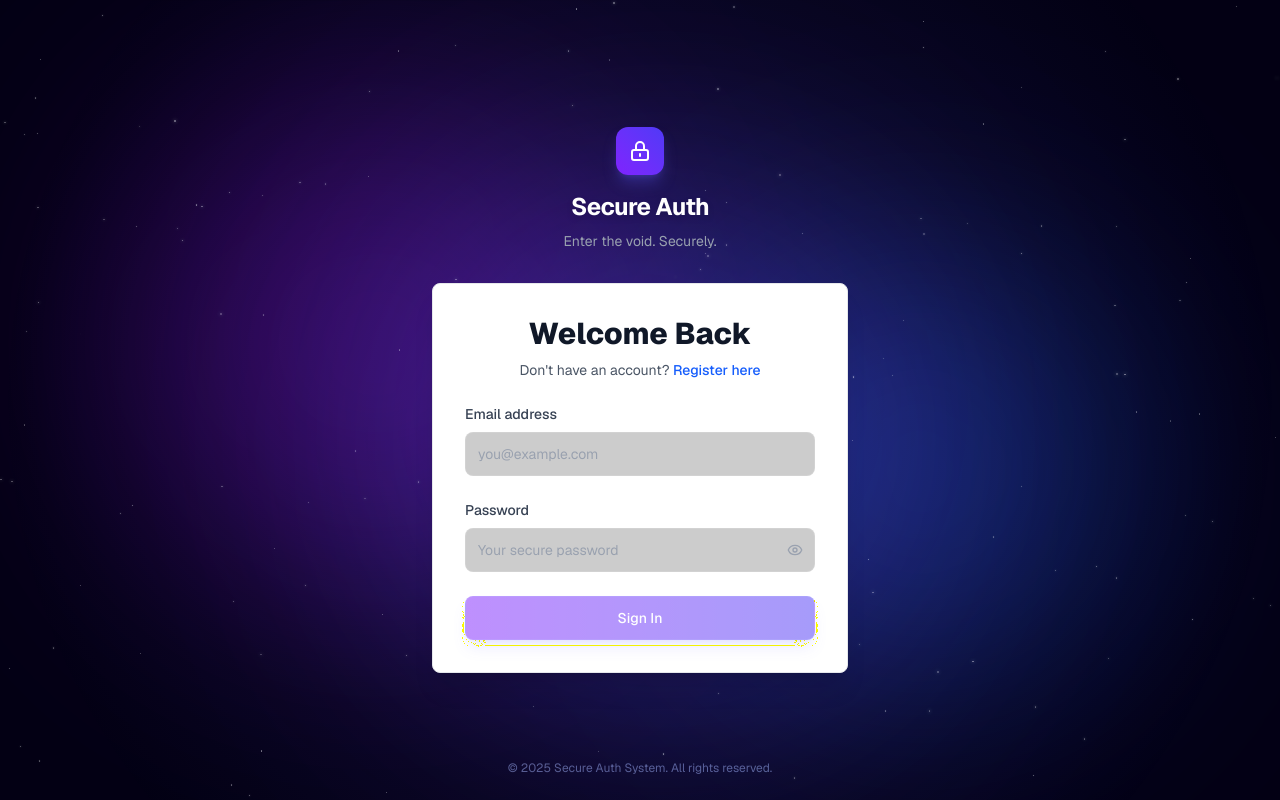
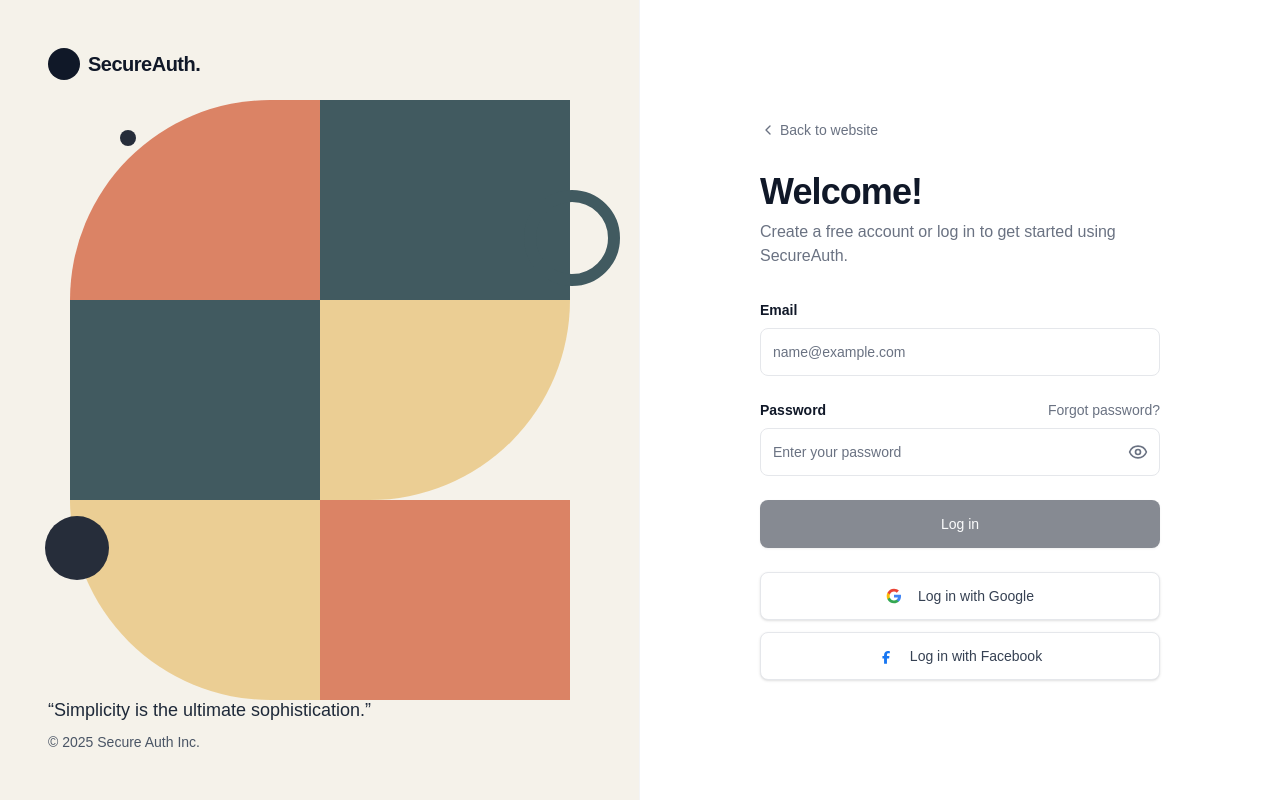
Before and after one commit to DineshBalaS/secure-auth-system, a Next.js app in the folder secure-auth-system/: page /login in a window 1280 px wide. Built offline with nearby package versions, Linux system fonts and the light colour scheme.

Commit message:
not safe to reset, WIP

```diff
--- a/secure-auth-system/app/(auth)/layout.tsx
+++ b/secure-auth-system/app/(auth)/layout.tsx
@@ -1,5 +1,4 @@
 import React from "react";
-import { NebulaBackground } from "@/components/ui/nebula-background";
 
 export default function AuthLayout({
   children,
@@ -7,46 +6,58 @@
   children: React.ReactNode;
 }) {
   return (
-    <div className="relative min-h-screen w-full flex items-center justify-center overflow-hidden font-sans text-gray-100">
-      {/* 1. Background Layer */}
-      <NebulaBackground />
+    <div className="w-full min-h-screen lg:grid lg:grid-cols-2">
+      {/* LEFT COLUMN: Geometric Art (Hidden on Mobile) */}
+      <div className="hidden lg:relative lg:flex lg:flex-col lg:items-center lg:justify-center bg-[#F5F2EA] overflow-hidden border-r border-gray-100">
+        {/* Geometric Composition Container */}
+        <div className="relative w-full h-full p-12 flex flex-col justify-between z-10">
+          {/* Branding Top Left */}
+          <div className="flex items-center gap-2 font-bold text-xl text-gray-900 tracking-tight">
+            <div className="w-8 h-8 rounded-full bg-gray-900" />
+            SecureAuth.
+          </div>
 
-      {/* 2. Content Layer */}
-      <div className="relative z-10 w-full max-w-md px-4 py-8">
-        {/* Optional: Project Logo / Branding Header */}
-        <div className="mb-8 text-center">
-          <div className="inline-flex items-center justify-center h-12 w-12 rounded-xl bg-gradient-to-tr from-violet-600 to-indigo-600 shadow-lg shadow-indigo-500/30 mb-4">
-            {/* Simple Logo Icon */}
-            <svg
-              className="w-6 h-6 text-white"
-              fill="none"
-              stroke="currentColor"
-              viewBox="0 0 24 24"
-            >
-              <path
-                strokeLinecap="round"
-                strokeLinejoin="round"
-                strokeWidth={2}
-                d="M12 15v2m-6 4h12a2 2 0 002-2v-6a2 2 0 00-2-2H6a2 2 0 00-2 2v6a2 2 0 002 2zm10-10V7a4 4 0 00-8 0v4h8z"
-              />
-            </svg>
+          {/* Art Piece Center */}
+          <div className="absolute inset-0 flex items-center justify-center pointer-events-none opacity-90">
+            <div className="relative w-[500px] h-[600px] grid grid-cols-2 grid-rows-3 gap-0">
+              {/* Row 1 */}
+              <div className="bg-[#D97757] rounded-tl-full" />
+              <div className="bg-[#2E4A52]" />
+
+              {/* Row 2 */}
+              <div className="bg-[#2E4A52]" />
+              <div className="bg-[#EBCB8B] rounded-br-full" />
+
+              {/* Row 3 */}
+              <div className="bg-[#EBCB8B] rounded-bl-full" />
+              <div className="bg-[#D97757]" />
+
+              {/* Decorative Floating Circles */}
+              <div className="absolute top-[15%] right-[-10%] w-24 h-24 border-[12px] border-[#2E4A52] rounded-full" />
+              <div className="absolute bottom-[20%] left-[-5%] w-16 h-16 bg-gray-900 rounded-full" />
+              <div className="absolute top-[5%] left-[10%] w-4 h-4 bg-gray-900 rounded-full" />
+            </div>
           </div>
-          <h1 className="text-2xl font-bold tracking-tight text-white drop-shadow-md">
-            Secure Auth
-          </h1>
-          <p className="text-sm text-gray-400 mt-2">
-            Enter the void. Securely.
-          </p>
+
+          {/* Quote / Footer Bottom */}
+          <div className="relative z-20">
+            <blockquote className="space-y-2">
+              <p className="text-lg font-medium text-gray-800">
+                &ldquo;Simplicity is the ultimate sophistication.&rdquo;
+              </p>
+              <footer className="text-sm text-gray-600 font-medium">
+                &copy; {new Date().getFullYear()} Secure Auth Inc.
+              </footer>
+            </blockquote>
+          </div>
         </div>
-
-        {/* 3. The Form Container */}
-        {children}
       </div>
 
-      {/* 4. Footer / Copyright (Optional) */}
-      <div className="absolute bottom-6 text-center text-xs text-gray-600 mix-blend-plus-lighter">
-        &copy; {new Date().getFullYear()} Secure Auth System. All rights
-        reserved.
+      {/* RIGHT COLUMN: Form Container */}
+      <div className="flex items-center justify-center py-12 px-4 sm:px-6 lg:px-8 bg-white">
+        <div className="mx-auto flex w-full flex-col justify-center space-y-6 sm:w-[400px]">
+          {children}
+        </div>
       </div>
     </div>
   );
--- a/secure-auth-system/app/globals.css
+++ b/secure-auth-system/app/globals.css
@@ -12,29 +12,12 @@
   --font-mono: var(--font-geist-mono);
 }
 
-@theme {
-  --animate-blob: blob 7s infinite;
-
-  @keyframes blob {
-    0% {
-      transform: translate(0px, 0px) scale(1);
-    }
-    33% {
-      transform: translate(30px, -50px) scale(1.1);
-    }
-    66% {
-      transform: translate(-20px, 20px) scale(0.9);
-    }
-    100% {
-      transform: translate(0px, 0px) scale(1);
-    }
-  }
-}
-
 @media (prefers-color-scheme: dark) {
   :root {
-    --background: #0a0a0a;
-    --foreground: #ededed;
+    /* Enforce light mode aesthetic even in system dark mode */
+    /* to strictly match the reference image's print design */
+    --background: #ffffff;
+    --foreground: #171717;
   }
 }
 
@@ -42,4 +25,6 @@
   background: var(--background);
   color: var(--foreground);
   font-family: Arial, Helvetica, sans-serif;
+  -webkit-font-smoothing: antialiased;
+  -moz-osx-font-smoothing: grayscale;
 }
--- a/secure-auth-system/components/auth/login-form.tsx
+++ b/secure-auth-system/components/auth/login-form.tsx
@@ -4,7 +4,7 @@
 import { zodResolver } from "@hookform/resolvers/zod";
 import Link from "next/link";
 import { useRouter } from "next/navigation";
-import { AlertTriangle, CheckCircle } from "lucide-react";
+import { AlertTriangle, CheckCircle, ChevronLeft } from "lucide-react";
 
 // Import Schema and Types
 import { LoginSchema, type LoginInput } from "@/lib/validations";
@@ -108,26 +108,32 @@
   const alertMessage = getAlertMessage(message);
 
   return (
-    <div className="bg-white dark:bg-gray-900 shadow-xl rounded-lg p-8 space-y-6 border border-gray-200 dark:border-gray-700">
-      <div className="text-center space-y-2">
-        <h2 className="text-3xl font-extrabold text-gray-900 dark:text-white">
-          Welcome Back
-        </h2>
-        <p className="text-sm text-gray-600 dark:text-gray-400">
-          Don't have an account?{" "}
+    <div className="w-full space-y-8">
+      {/* Top Navigation */}
+      <div className="flex items-center">
         <Link
-            href="/register"
-            className="font-medium text-blue-600 hover:text-blue-500 dark:text-blue-400 dark:hover:text-blue-300"
+          href="/"
+          className="group flex items-center text-sm font-medium text-gray-500 hover:text-gray-900 transition-colors"
         >
-            Register here
+          <ChevronLeft className="mr-1 h-4 w-4 transition-transform group-hover:-translate-x-1" />
+          Back to website
         </Link>
+      </div>
+
+      {/* Header Section */}
+      <div className="space-y-2 text-left">
+        <h1 className="text-4xl font-bold tracking-tight text-gray-900">
+          Welcome!
+        </h1>
+        <p className="text-base text-gray-500">
+          Create a free account or log in to get started using SecureAuth.
         </p>
       </div>
 
       {/* Success/Info Alert (e.g. redirected from Register) */}
       {alertMessage && (
         <div
-          className="flex items-center gap-3 rounded-md border border-green-400 bg-green-50 p-3 text-sm text-green-700 dark:bg-green-900/20 dark:border-green-600 dark:text-green-400"
+          className="flex items-center gap-3 rounded-md border border-green-200 bg-green-50 p-3 text-sm text-green-700"
           role="alert"
         >
           <CheckCircle className="h-5 w-5 flex-shrink-0" />
@@ -138,7 +144,7 @@
       {/* Global Server Error Alert */}
       {errors.root?.serverError?.message && (
         <div
-          className="flex items-center gap-3 rounded-md border border-red-400 bg-red-50 p-3 text-sm text-red-700 dark:bg-red-900/20 dark:border-red-600 dark:text-red-400"
+          className="flex items-center gap-3 rounded-md border border-red-200 bg-red-50 p-3 text-sm text-red-700"
           role="alert"
         >
           <AlertTriangle className="h-5 w-5 flex-shrink-0" />
@@ -151,45 +157,49 @@
         <div className="space-y-2">
           <label
             htmlFor="email"
-            className="block text-sm font-medium text-gray-700 dark:text-gray-300"
+            className="block text-sm font-bold text-gray-900"
           >
-            Email address
+            Email
           </label>
           <Input
             id="email"
             type="email"
             autoComplete="email"
-            placeholder="you@example.com"
+            placeholder="name@example.com"
             {...register("email")}
             aria-invalid={!!errors.email}
           />
           {errors.email && (
-            <p className="text-sm text-red-600 dark:text-red-400">
-              {errors.email.message}
-            </p>
+            <p className="text-sm text-red-600">{errors.email.message}</p>
           )}
         </div>
 
         {/* Password Field */}
         <div className="space-y-2">
+          <div className="flex items-center justify-between">
             <label
               htmlFor="password"
-            className="block text-sm font-medium text-gray-700 dark:text-gray-300"
+              className="block text-sm font-bold text-gray-900"
             >
               Password
             </label>
+            <Link
+              href="/forgot-password"
+              className="text-sm font-medium text-gray-500 hover:text-gray-900 underline-offset-4 hover:underline"
+            >
+              Forgot password?
+            </Link>
+          </div>
           <Input
             id="password"
             type="password"
             autoComplete="current-password"
-            placeholder="Your secure password"
+            placeholder="Enter your password"
             {...register("password")}
             aria-invalid={!!errors.password}
           />
           {errors.password && (
-            <p className="text-sm text-red-600 dark:text-red-400">
-              {errors.password.message}
-            </p>
+            <p className="text-sm text-red-600">{errors.password.message}</p>
           )}
         </div>
 
@@ -200,8 +210,44 @@
           isLoading={isSubmitting}
           disabled={!isValid || isSubmitting}
         >
-          Sign In
+          Log in
         </Button>
+        {/* Social Logins */}
+        <div className="space-y-3">
+          <Button variant="outline" className="w-full relative" type="button">
+            {/* Google Icon SVG */}
+            <svg className="mr-2 h-4 w-4" viewBox="0 0 24 24">
+              <path
+                d="M22.56 12.25c0-.78-.07-1.53-.2-2.25H12v4.26h5.92c-.26 1.37-1.04 2.53-2.21 3.31v2.77h3.57c2.08-1.92 3.28-4.74 3.28-8.09z"
+                fill="#4285F4"
+              />
+              <path
+                d="M12 23c2.97 0 5.46-.98 7.28-2.66l-3.57-2.77c-.98.66-2.23 1.06-3.71 1.06-2.86 0-5.29-1.93-6.16-4.53H2.18v2.84C3.99 20.53 7.7 23 12 23z"
+                fill="#34A853"
+              />
+              <path
+                d="M5.84 14.09c-.22-.66-.35-1.36-.35-2.09s.13-1.43.35-2.09V7.07H2.18C1.43 8.55 1 10.22 1 12s.43 3.45 1.18 4.93l2.85-2.22.81-.62z"
+                fill="#FBBC05"
+              />
+              <path
+                d="M12 5.38c1.62 0 3.06.56 4.21 1.64l3.15-3.15C17.45 2.09 14.97 1 12 1 7.7 1 3.99 3.47 2.18 7.07l3.66 2.84c.87-2.6 3.3-4.53 6.16-4.53z"
+                fill="#EA4335"
+              />
+            </svg>
+            Log in with Google
+          </Button>
+          <Button variant="outline" className="w-full relative" type="button">
+            {/* Facebook Icon SVG */}
+            <svg
+              className="mr-2 h-4 w-4 text-[#1877F2]"
+              fill="currentColor"
+              viewBox="0 0 24 24"
+            >
+              <path d="M9.101 23.691v-7.98H6.627v-3.667h2.474v-1.58c0-4.085 2.848-5.978 5.817-5.978.952 0 1.904.07 2.856.208v3.25h-1.96c-1.986 0-2.37.944-2.37 2.33v1.77h3.693l-.48 3.667h-3.213v7.98H9.101Z" />
+            </svg>
+            Log in with Facebook
+          </Button>
+        </div>
       </form>
     </div>
   );
--- a/secure-auth-system/components/ui/button.tsx
+++ b/secure-auth-system/components/ui/button.tsx
@@ -1,30 +1,28 @@
-"use client"; // Required for framer-motion in a UI component if strictly separating
+"use client";
 
 import * as React from "react";
 import { Slot } from "@radix-ui/react-slot";
 import { cva, type VariantProps } from "class-variance-authority";
 import { cn } from "@/lib/utils";
-import { motion, HTMLMotionProps } from "framer-motion";
+import { motion } from "framer-motion";
 
 const buttonVariants = cva(
-  "inline-flex items-center justify-center gap-2 whitespace-nowrap rounded-lg text-sm font-medium transition-all focus-visible:outline-none focus-visible:ring-1 focus-visible:ring-ring disabled:pointer-events-none disabled:opacity-50 [&_svg]:pointer-events-none [&_svg]:size-4 [&_svg]:shrink-0",
+  "inline-flex items-center justify-center gap-2 whitespace-nowrap rounded-lg text-sm font-medium transition-colors focus-visible:outline-none focus-visible:ring-2 focus-visible:ring-gray-900 disabled:pointer-events-none disabled:opacity-50 [&_svg]:pointer-events-none [&_svg]:size-4 [&_svg]:shrink-0",
   {
     variants: {
       variant: {
-        default:
-          "bg-gradient-to-r from-violet-600 to-indigo-600 text-white shadow-lg shadow-indigo-500/25 hover:shadow-indigo-500/50 hover:from-violet-500 hover:to-indigo-500 border border-indigo-400/20",
-        destructive:
-          "bg-red-500/10 text-red-400 border border-red-500/50 hover:bg-red-500/20 shadow-[0_0_10px_rgba(239,68,68,0.2)]",
+        default: "bg-gray-900 text-gray-50 hover:bg-gray-900/90 shadow-sm", // Solid Black (Primary)
+        destructive: "bg-red-500 text-gray-50 hover:bg-red-500/90 shadow-sm",
         outline:
-          "border border-white/10 bg-white/5 hover:bg-white/10 hover:text-white text-gray-200 backdrop-blur-sm",
-        secondary: "bg-white/10 text-white hover:bg-white/20 backdrop-blur-md",
-        ghost: "hover:bg-white/5 hover:text-white text-gray-300",
-        link: "text-violet-400 underline-offset-4 hover:underline",
+          "border border-gray-200 bg-white shadow-sm hover:bg-gray-50 hover:text-gray-900 text-gray-700", // Social Buttons Style
+        secondary: "bg-gray-100 text-gray-900 hover:bg-gray-100/80",
+        ghost: "hover:bg-gray-100 hover:text-gray-900",
+        link: "text-gray-900 underline-offset-4 hover:underline",
       },
       size: {
-        default: "h-11 px-6 py-2",
+        default: "h-12 px-4 py-2", // Matching height to Input (h-12)
         sm: "h-9 rounded-md px-3",
-        lg: "h-12 rounded-md px-8 text-base",
+        lg: "h-14 rounded-md px-8 text-base",
         icon: "h-10 w-10",
       },
     },
@@ -35,11 +33,11 @@
   }
 );
 
-// Combine Framer Motion props with HTML Button props
-type ButtonProps = React.ButtonHTMLAttributes<HTMLButtonElement> &
+type ButtonProps = Omit<React.ComponentProps<typeof motion.button>, "ref"> &
   VariantProps<typeof buttonVariants> & {
     asChild?: boolean;
     isLoading?: boolean;
+    children?: React.ReactNode;
   };
 
 const Button = React.forwardRef<HTMLButtonElement, ButtonProps>(
@@ -55,21 +53,29 @@
     },
     ref
   ) => {
-    // If asChild is true, we strictly use Slot (no animation wrapper in this simplified version for Radix comp)
-    // But for the design requested, we usually want the motion.button.
+    // If asChild is used (e.g. wrapping a Link), we don't use Framer Motion
+    if (asChild) {
+      return (
+        <Slot
+          className={cn(buttonVariants({ variant, size, className }))}
+          ref={ref}
+          {...(props as any)}
+        >
+          {children}
+        </Slot>
+      );
+    }
 
-    const Comp = asChild ? Slot : motion.button;
-
+    // Standard button uses Framer Motion for tactile feedback
     return (
-      // @ts-ignore - framer motion types with polymorphism can be tricky, casting for safety
-      <Comp
+      <motion.button
         ref={ref}
         className={cn(buttonVariants({ variant, size, className }))}
-        whileHover={{ scale: 1.02 }}
-        whileTap={{ scale: 0.96 }}
+        whileHover={{ scale: 1.01 }}
+        whileTap={{ scale: 0.98 }}
         disabled={isLoading || props.disabled}
-        {...(asChild ? {} : { type: props.type || "button" })} // Motion button needs type explicit if not provided
-        {...props}
+        type={props.type || "button"}
+        {...props} // Framer Motion types are compatible here
       >
         {isLoading && (
           <svg
@@ -94,7 +100,7 @@
           </svg>
         )}
         {children}
-      </Comp>
+      </motion.button>
     );
   }
 );
--- a/secure-auth-system/components/ui/input.tsx
+++ b/secure-auth-system/components/ui/input.tsx
@@ -4,7 +4,7 @@
 
 export interface InputProps
   extends React.InputHTMLAttributes<HTMLInputElement> {
-  name: string;
+  name: string; // Enforce name for form handling
 }
 
 const Input = React.forwardRef<HTMLInputElement, InputProps>(
@@ -24,19 +24,18 @@
           type={displayedType}
           className={cn(
             // Layout & Base
-            "flex h-11 w-full rounded-lg px-3 py-2 text-sm transition-all duration-300",
-            // Glass / Transparent Style
-            "bg-black/20 border border-white/10 text-white placeholder:text-gray-400",
-            "backdrop-blur-sm",
-            // Hover State
-            "hover:bg-black/30 hover:border-white/20",
-            // Focus State (The Glow)
-            "focus-visible:outline-none focus-visible:ring-1 focus-visible:ring-violet-500",
-            "focus-visible:border-violet-500/50 focus-visible:bg-black/40",
-            "focus-visible:shadow-[0_0_15px_rgba(139,92,246,0.3)]",
-            // Disabled
+            "flex h-12 w-full rounded-lg px-3 py-2 text-sm transition-all duration-200",
+
+            // Visual Style: Clean White & Gray
+            "bg-white border border-gray-200 text-gray-900 placeholder:text-gray-500",
+
+            // Focus State: High Contrast Black Ring (No Glow)
+            "focus-visible:outline-none focus-visible:ring-2 focus-visible:ring-gray-900 focus-visible:border-transparent",
+
+            // Disabled State
             "disabled:cursor-not-allowed disabled:opacity-50",
-            // Add right padding for the icon
+
+            // Padding adjustment for password icon
             isPassword && "pr-10",
             className
           )}
@@ -47,13 +46,14 @@
           <button
             type="button"
             onClick={() => setShowPassword((prev) => !prev)}
-            className="absolute inset-y-0 right-0 flex items-center pr-3 text-gray-400 hover:text-gray-200 transition-colors"
+            className="absolute inset-y-0 right-0 flex items-center pr-3 text-gray-500 hover:text-gray-900 transition-colors focus:outline-none"
             aria-label={showPassword ? "Hide password" : "Show password"}
+            tabIndex={-1} // Skip tab focus for the eye icon to keep flow smooth
           >
             {showPassword ? (
-              <EyeOff className="h-4 w-4" />
+              <EyeOff className="h-5 w-5" />
             ) : (
-              <Eye className="h-4 w-4" />
+              <Eye className="h-5 w-5" />
             )}
           </button>
         )}
```
Also changed, not shown: 1 other file (tests, documents, lock files or other folders). Lines whose indentation alone changed are shown as unchanged.
